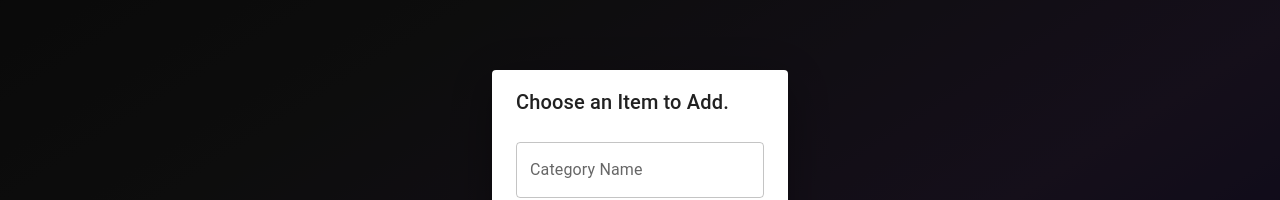
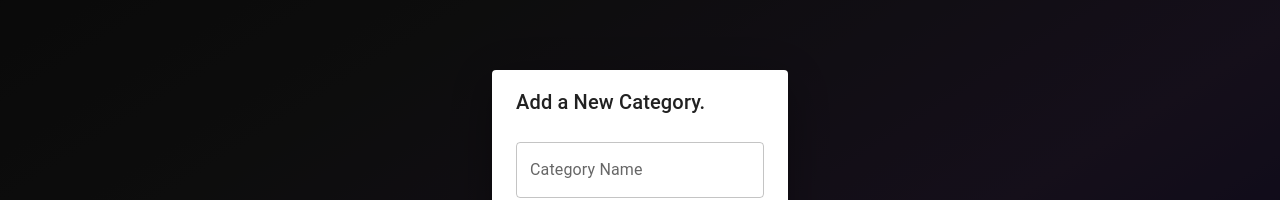
Before and after one commit to jeromeXL/Wait-Faster-Restaurant-Management-System, a React (Vite) app in the folder src/frontend/: page /manager/menu in a window 1280 px wide. Both pictures are taken after a click on the button "CREATE CATEGORY". Shown: the part 234-434 px from the top of the page. Built offline with nearby package versions, Linux system fonts and the light colour scheme; no server answers.

Commit message:
fixed create category text

```diff
--- a/src/frontend/src/components/ManagerMenuCreateCategoryDialog.tsx
+++ b/src/frontend/src/components/ManagerMenuCreateCategoryDialog.tsx
@@ -49,7 +49,7 @@ const CreateCategoryDialog = ({
 
     return (
         <Dialog open={showDialog} onClose={onClose}>
-            <DialogTitle>Choose an Item to Add.</DialogTitle>
+            <DialogTitle>Add a New Category.</DialogTitle>
             <DialogContent>
                 <TextField
                     autoFocus
```
